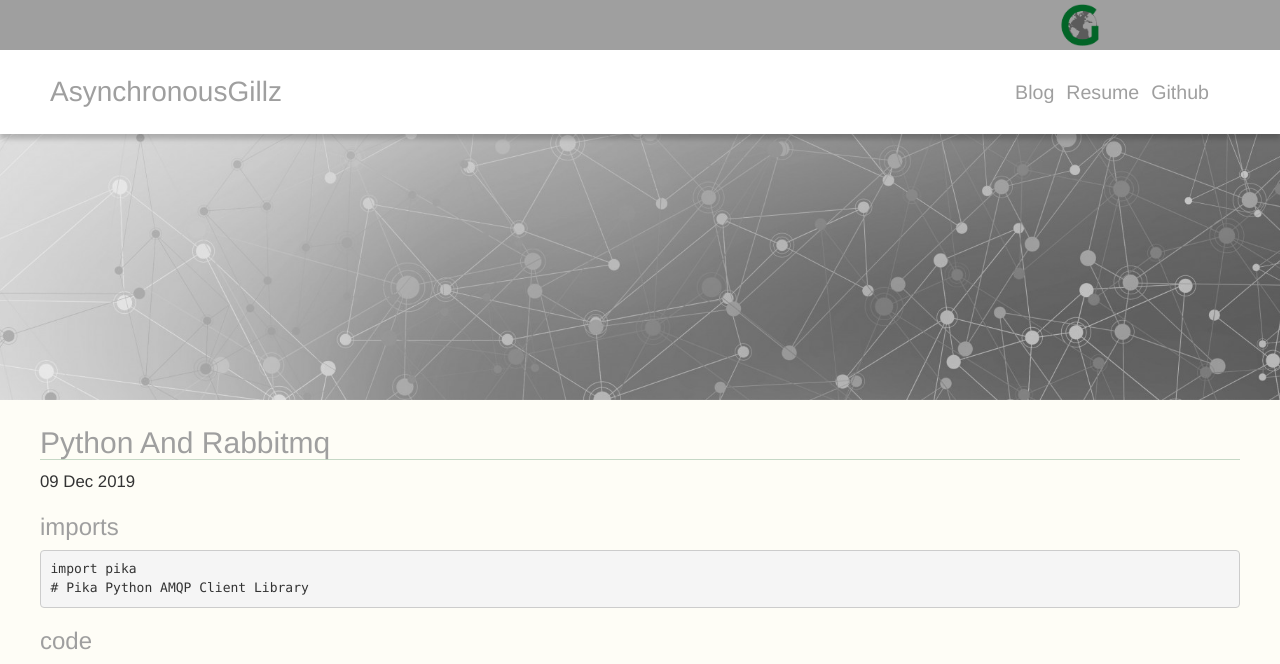
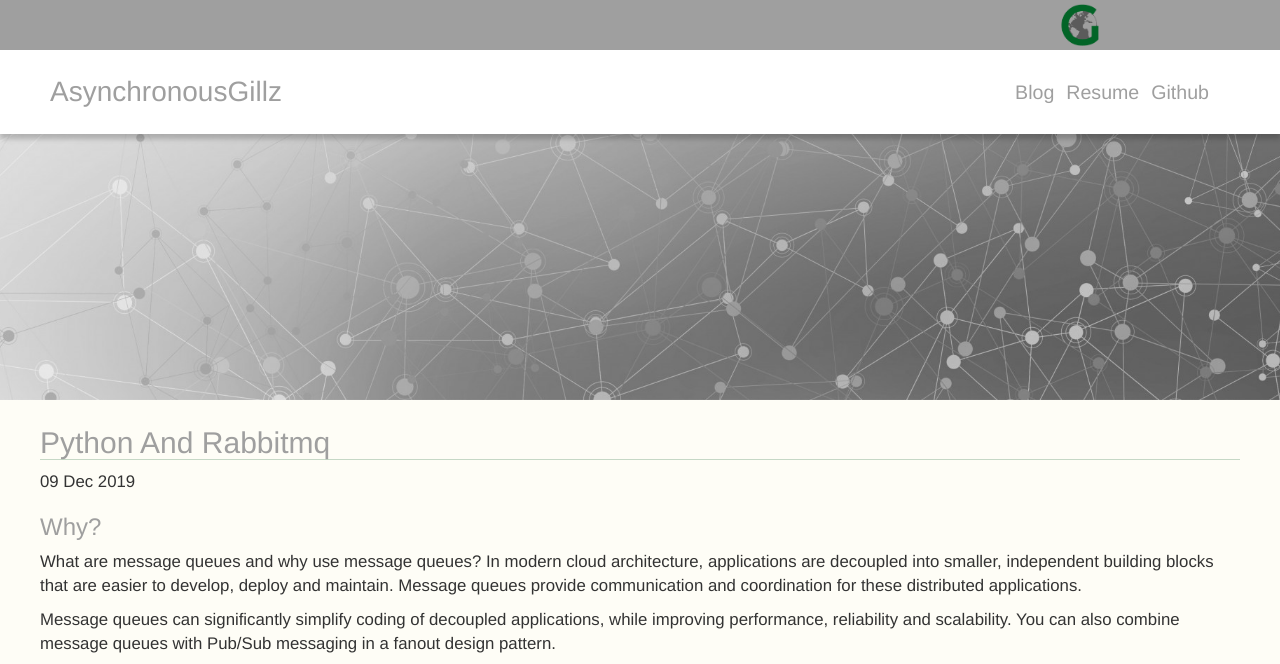
Before and after one commit to GerhardOfRivia/GerhardOfRivia.github.io, a Jekyll site: the page built from _posts/2019-12-09-Python-and-RabbitMQ.md, in a window 1280 px wide. Shown: the top 664 px of the page. Built offline with Jekyll 4.4.1, drawn with Linux system fonts in a browser that asks for light colours; nearby versions of some CDN libraries; some of the changed text lies outside the part shown; grey boxes are pictures that could not be loaded.

Commit message:
Update to pika and python and style

```diff
--- a/_posts/2019-12-09-Python-and-RabbitMQ.md
+++ b/_posts/2019-12-09-Python-and-RabbitMQ.md
@@ -1,6 +1,18 @@
 ---
 layout: posts
 ---
+
+### Why?
+
+What are message queues and why use message queues? In modern cloud architecture, applications are decoupled into smaller, independent building blocks that are easier to develop, deploy and maintain. Message queues provide communication and coordination for these distributed applications.
+
+Message queues can significantly simplify coding of decoupled applications, while improving performance, reliability and scalability. You can also combine message queues with Pub/Sub messaging in a fanout design pattern.
+
+[Read More from Amazon]('https://aws.amazon.com/message-queue/benefits/')
+
+With this I thought I would show how simple the `pika` library in python.
+
+[Read More about pika and RabbitMQ]('https://www.rabbitmq.com/tutorials/tutorial-two-python.html')
 
 ### imports
 
--- a/assets/styles.css
+++ b/assets/styles.css
@@ -315,6 +315,10 @@ footer a {
 }
 #footer-links a {
     margin-left: 10px
+}
+.post {
+  padding-bottom: 2em;
+  border-bottom: 1px solid #24292e
 }
 #github img {
     width: 25%;
```
